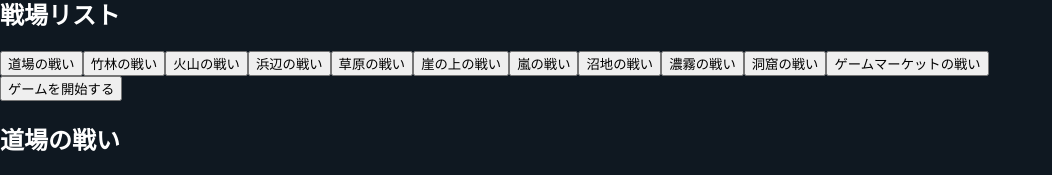
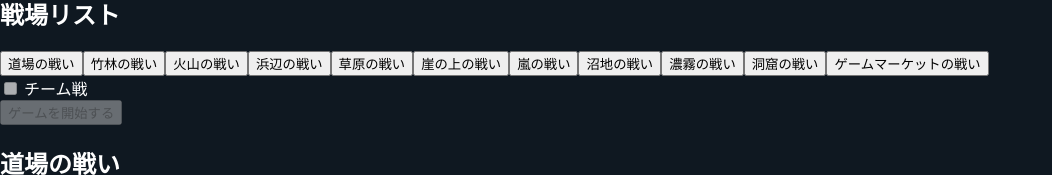
Before and after one commit to beatweapon/tiger-and-dragon, a SvelteKit app: page /rooms/1/players/1 in a window 1280 px wide. Shown: the part 193-368 px from the top of the page, without its empty margins (0-1052 px from the left). Built offline with nearby package versions, Linux system fonts and the light colour scheme; no server answers; the database is empty.

Commit message:
ソロバトル実装

```diff
--- a/src/lib/class/game.ts
+++ b/src/lib/class/game.ts
@@ -35,6 +35,15 @@ export interface GameData {
 export const resetRound = (roomId: string) => {
 	if (!room.gameData) return;
 
+	const MAX_HAND_SIZES = {
+		5: 7,
+		4: 9,
+		3: 11,
+		2: 13,
+	};
+
+	const baseMaxHandSize = MAX_HAND_SIZES[room.gameData?.players.length as 5 | 4 | 3 | 2];
+
 	const lastStartingPlayer = room.gameData.players.find((player) => player.isStartingPlayer);
 	const startingPlayer = lastStartingPlayer
 		? getNextPlayer(room.gameData.players, lastStartingPlayer.id)
@@ -48,7 +57,7 @@ export const resetRound = (roomId: string) => {
 		player.played = [];
 		player.isStartingPlayer = startingPlayer.id === player.id ? true : false;
 
-		const maxHandSize = player.id === startingPlayer.id ? 10 : 9;
+		const maxHandSize = player.id === startingPlayer.id ? baseMaxHandSize + 1 : baseMaxHandSize;
 
 		const hand = [];
 		for (let i = 0; i < maxHandSize; i++) {
--- a/src/lib/class/room.svelte.ts
+++ b/src/lib/class/room.svelte.ts
@@ -19,7 +19,7 @@ const DEFAULT_ROOM_SETTING: Room = {
 	masterId: '',
 	playingGameId: '',
 	members: {},
-	settings: { battleField: BattleFieldKey.道場の戦い, isTeamBattle: true },
+	settings: { battleField: BattleFieldKey.道場の戦い, isTeamBattle: false },
 };
 
 let room = $state({ ...DEFAULT_ROOM_SETTING });
@@ -56,6 +56,13 @@ export const setField = (roomId: string, fieldKey: BattleFieldKey) => {
 	updateRoom(roomId, { settings });
 };
 
+export const setIsTeamBattle = (roomId: string, isTeamBattle: boolean) => {
+	const settings = room.settings;
+	settings.isTeamBattle = isTeamBattle;
+
+	updateRoom(roomId, { settings });
+};
+
 export const startGame = async (roomId: string) => {
 	const gameData = createInitialGameData(room);
 	room.gameData = gameData;
@@ -76,6 +83,10 @@ const createInitialGameData = (room: Room): GameData => {
 	});
 
 	const teams: Team[] = [];
+
+	if (players.length !== 4) {
+		room.settings.isTeamBattle = false;
+	}
 
 	if (room.settings.isTeamBattle) {
 		const shuffledPlayers = players
--- a/src/routes/rooms/[roomId]/players/[playerId]/+layout.svelte
+++ b/src/routes/rooms/[roomId]/players/[playerId]/+layout.svelte
@@ -1,7 +1,13 @@
 <script lang="ts">
 	import { setContext } from 'svelte';
 	import { page } from '$app/state';
-	import { room, subscribeRoom, startGame, setField } from '$lib/class/room.svelte';
+	import {
+		room,
+		subscribeRoom,
+		startGame,
+		setField,
+		setIsTeamBattle,
+	} from '$lib/class/room.svelte';
 	import Regulation from '$lib/components/game/regulation/Regulation.svelte';
 	import { winingPoint } from '$lib/logic/game/winingPoint';
 
@@ -40,8 +46,20 @@
 	</div>
 
 	<div>
+		<label>
+			<input
+				type="checkbox"
+				checked={room.settings.isTeamBattle}
+				disabled={Object.values(room.members).length !== 4}
+				onchange={() => setIsTeamBattle(page.params.roomId, !room.settings.isTeamBattle)}
+			/>
+			チーム戦
+		</label>
+	</div>
+
+	<div>
 		<button
-			disabled={Object.values(room.members).length > 1}
+			disabled={Object.values(room.members).length < 2}
 			onclick={() => startGame(page.params.roomId)}>ゲームを開始する</button
 		>
 	</div>
```
